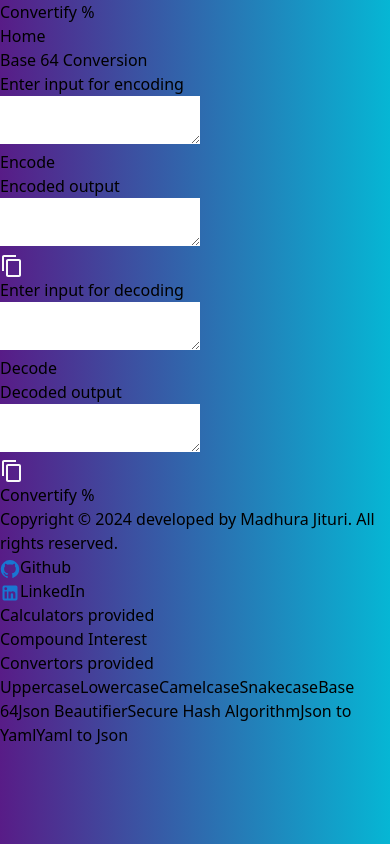
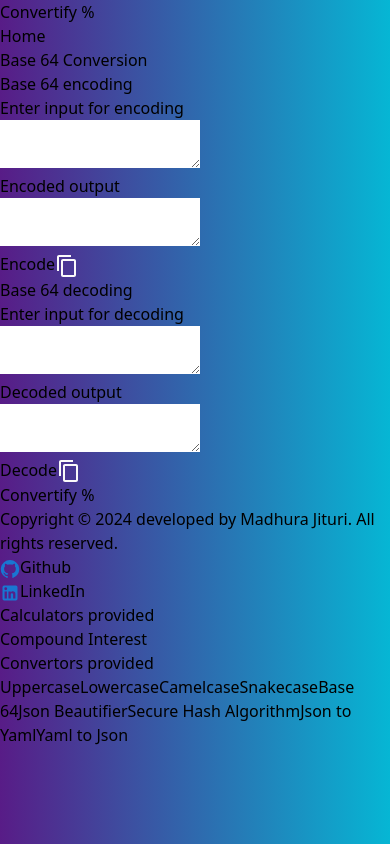
Before and after one commit to madhurajituri/Converters-Calculators, a React (Vite) app: page /Base64 in a window 390 px wide. Built offline with nearby package versions, Linux system fonts and the light colour scheme.

Commit message:
made website fully responsive

```diff
--- a/src/Base64.jsx
+++ b/src/Base64.jsx
@@ -39,35 +39,47 @@
 
     return (
         <>
-            <div>
+            <div className='m-20'>
                 <div className="heading">Base 64 Conversion</div>
-                <div className="flex flex-col m-20 gap-24 items-center justify-center">
-                    <div className="flex flex-col md:flex-row gap-5 items-center justify-center w-full">
-                        <div>
-                            <div className="stateheading text-center">Enter input for encoding</div>
-                            <textarea className="codearea h-36" value={inputencode} onChange={e => setinputencode(e.target.value)}></textarea>
+                <div className="mt-10 flex flex-col min-[1125px]:flex-row min-[1125px]:gap-24 items-center justify-center">
+
+                    <div className="justify-center items-center w-full sm:w-fit">
+                        <div className="heading text-lg sm:ml-16">Base 64 encoding</div>
+                        <div className="flex gap-2 flex-col">
+                            <div className="flex flex-col sm:flex-row sm:justify-between items-center gap-2 sm:gap-6">
+                                <div className="text-red-300 sm:w-16 text-center">Enter input for encoding</div>
+                                <textarea className="codearea max-[370px]:w-64 w-80 h-20 sm:w-96" value={inputencode} onChange={e => setinputencode(e.target.value)}></textarea>
                             </div>
-                        <button className="convertbtn" onClick={encode}>Encode</button>
-                        <div>
-                            <div className="stateheading text-center">Encoded output</div>
-                            <textarea className="codearea h-36" value={outputencode} readOnly></textarea>
-                        </div>
+                            <div className="flex flex-col sm:flex-row sm:justify-between items-center gap-2 sm:gap-6">
+                                <div className="text-red-300 sm:-mt-16 sm:w-16 text-center">Encoded output</div>
+                                <div className="flex flex-col">
+                                    <textarea className="codearea max-[370px]:w-64 w-80 sm:w-96 h-20" value={outputencode} readOnly></textarea>
+                                    <div className="flex justify-between items-center">
+                                        <button className="convertbtn w-20" onClick={encode}>Encode</button>
                                         <Clipboard text={outputencode}>
                                             <button onClick={handlecopyencode} className="rounded-xl bg-slate-700 h-10 w-10 hover:bg-slate-800">
                                                 {!encodecopied ? <CopyIcon sx={{ color: grey[50] }} /> : <TickIcon sx={{ color: grey[50] }} />}
                                             </button>
                                         </Clipboard>
                                     </div>
-                    <div className="flex flex-col md:flex-row gap-5 items-center w-full">
-                        <div>
-                            <div className="stateheading text-center">Enter input for decoding</div>
-                            <textarea className="codearea h-36" value={inputdecode} onChange={e => setinputdecode(e.target.value)}></textarea>
                                 </div>
-                        <button className="convertbtn" onClick={decode}>Decode</button>
-                        <div>
-                            <div className="stateheading text-center">Decoded output</div>
-                            <textarea className="codearea h-36" value={outputdecode} readOnly></textarea>
                             </div>
+                        </div >
+                    </div>
+
+                    <div className="justify-center items-center w-full sm:w-fit">
+                        <div className="heading text-lg sm:ml-16">Base 64 decoding</div>
+                        <div className="flex gap-2 flex-col">
+                            <div className="flex flex-col sm:flex-row sm:justify-between items-center gap-2 sm:gap-6">
+                                <div className="text-red-300 sm:w-16 text-center">Enter input for decoding</div>
+                                <textarea className="codearea max-[370px]:w-64 w-80 h-20 sm:w-96" value={inputdecode} onChange={e => setinputdecode(e.target.value)}></textarea>
+                            </div>
+                            <div className="flex flex-col sm:flex-row sm:justify-between items-center gap-2 sm:gap-6">
+                                <div className="text-red-300 sm:-mt-16 sm:w-16 text-center">Decoded output</div>
+                                <div className="flex flex-col">
+                                    <textarea className="codearea max-[370px]:w-64 w-80 sm:w-96 h-20" value={outputdecode} readOnly></textarea>
+                                    <div className="flex justify-between items-center">
+                                        <button className="convertbtn w-20" onClick={decode}>Decode</button>
                                         <Clipboard text={outputdecode}>
                                             <button onClick={handlecopydecode} className="rounded-xl bg-slate-700 h-10 w-10 hover:bg-slate-800">
                                                 {!decodecopied ? <CopyIcon sx={{ color: grey[50] }} /> : <TickIcon sx={{ color: grey[50] }} />}
@@ -76,6 +88,11 @@
                                     </div>
                                 </div>
                             </div>
+                        </div >
+                    </div>
+
+                </div>
+            </div>
         </>
     )
 }
--- a/src/CompoundInterest.jsx
+++ b/src/CompoundInterest.jsx
@@ -42,12 +42,11 @@
             <div>
                 <div className="heading">Compound Interest</div>
 
-                <div className="flex m-20 gap-10 justify-center w-full items-center">
+                <div className="flex flex-col text-red-300 text-xl my-20 mx-16 xl:mx-72 lg:mx-40 gap-10 justify-center items-center">
 
-                    <div className="flex flex-col text-xl text-red-300 gap-8 w-full xl:flex-start">
-                        <div className="flex flex-col sm:flex-row sm:w-full sm:justify-between">
-                            <div>Enter the currency</div>
-                            <select className="codearea rounded-md h-8 p-0" value={money} onChange={(e) => setmoney(e.target.value)}>
+                    <div className="flex flex-col sm:flex-row sm:w-full sm:justify-between sm:gap-4">
+                        <div className='w-72'>Enter the currency</div>
+                        <select className="codearea max-[460px]:w-72 w-96 rounded-md h-8 p-0" value={money} onChange={(e) => setmoney(e.target.value)}>
                             <option value="inr">Indian Rupee</option>
                             <option value="usd">United States Dollar</option>
                             <option value="euro">Euro</option>
@@ -59,17 +58,17 @@
                             <option value="dirhams">United Arab Emirates Dirham</option>
                         </select>
                     </div>
-                        <div className="flex flex-col sm:flex-row sm:w-full sm:justify-between">
-                            <div>Enter the Principal Amount</div>
-                            <input type="number" className="codearea w-96 h-8 rounded-md" placeholder="0" onChange={e => setprincipal(e.target.value)} />
+                    <div className="flex flex-col sm:flex-row sm:w-full sm:justify-between sm:gap-4">
+                        <div className='w-72'>Enter the Principal Amount</div>
+                        <input type="number" className="codearea max-[460px]:w-72 w-96 h-8 rounded-md" placeholder="0" onChange={e => setprincipal(e.target.value)} />
                     </div>
-                        <div className="flex flex-col sm:flex-row w-full sm:justify-between">
-                            <div>Enter the Interest Rate in % (Annually)</div>
-                            <input type="number" className="codearea w-96 h-8 rounded-md" placeholder="0" onChange={e => setinterest(e.target.value)} />
+                    <div className="flex flex-col sm:flex-row sm:w-full sm:justify-between sm:gap-4">
+                        <div className='w-72'>Enter the Interest Rate in % (Annually)</div>
+                        <input type="number" className="codearea max-[460px]:w-72 w-96 h-8 rounded-md" placeholder="0" onChange={e => setinterest(e.target.value)} />
                     </div>
-                        <div className="flex flex-col sm:flex-row sm:w-full sm:justify-between">
-                            <div>Enter the period interest rate is compounded by</div>
-                            <select className="codearea rounded-md w-full h-8 p-0" value={period} onChange={e => setperiod(e.target.value)}>
+                    <div className="flex flex-col sm:flex-row sm:w-full sm:justify-between sm:gap-4">
+                        <div className='w-72'>Enter the period interest rate is compounded by</div>
+                        <select className="codearea w-96 h-8 max-[460px]:w-72 rounded-md p-0" value={period} onChange={e => setperiod(e.target.value)}>
                             <option value="yearly">Yearly</option>
                             <option value="semi">Semi-annually</option>
                             <option value="quarterly">Quarterly</option>
@@ -78,9 +77,9 @@
                             <option value="daily">Daily</option>
                         </select>
                     </div>
-                        <div className="flex flex-col sm:flex-row w-full sm:justify-between">
-                            <div>Select the Tenure</div>
-                            <div className="flex flex-row gap-2 w-96">
+                    <div className="flex flex-col sm:flex-row sm:w-full sm:justify-between sm:gap-4">
+                        <div className='w-72'>Select the Tenure</div>
+                        <div className="flex flex-row gap-2 w-96 max-[460px]:w-72">
                             <div className="flex flex-col">
                                 <input type="number" className="codearea rounded-md h-8 w-full" onChange={e => setyears(e.target.value)} placeholder="0" />
                                 <div className="text-slate-200 text-xs">Years</div>
@@ -100,15 +99,17 @@
                         </div>
                     </div>
                     <button className="convertbtn w-36" onClick={Calculateamount}>Calculate</button>
-                    </div>
-                    <div className="flex flex-col gap-8 flex-start w-96">
+
                 </div>
 
             </div>
+            <div className="flex flex-col lg:flex-row my-10 gap-4 items-centre justify-center">
+                <div className="text-red-300 text-2xl text-center">Future investment value :</div>
+                <div className="text-4xl md:text-8xl text-slate-200 font-bold text-center">
+                    <span className="text-lg text-slate-200">{symbol}</span>
+                    10000000.00
                 </div>
-            <div className="flex flex-col sm:flex-row-reverse px-20 my-10 gap-10 items-centre">
-                <div className="text-8xl text-slate-200 font-bold"><span className="text-lg text-slate-200">{symbol}</span>{ans}</div>
-                <div className="text-red-300 text-2xl">Future investment value : </div>
+
             </div>
         </>
     )
```
Lines whose indentation alone changed are shown as unchanged.
